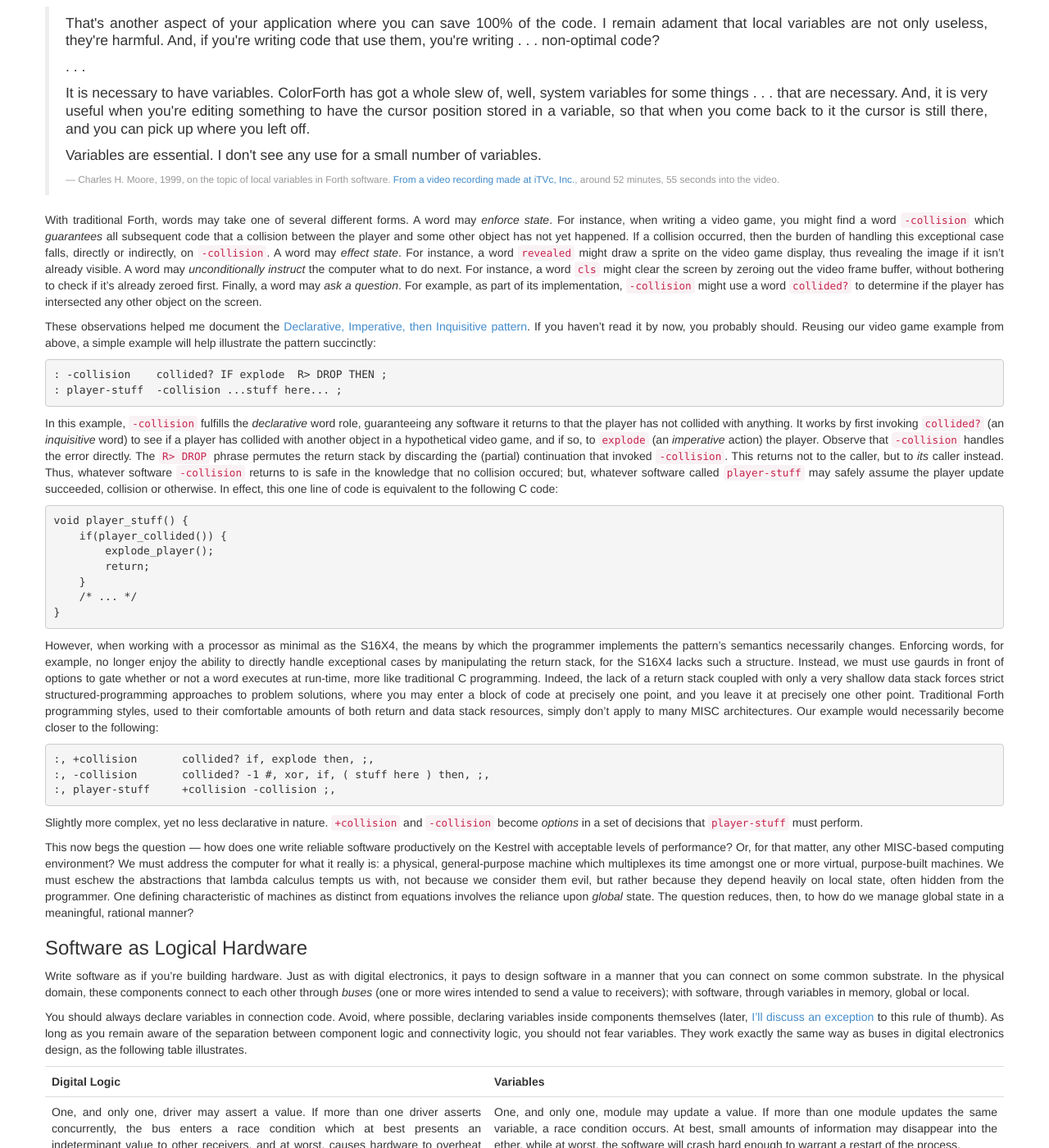
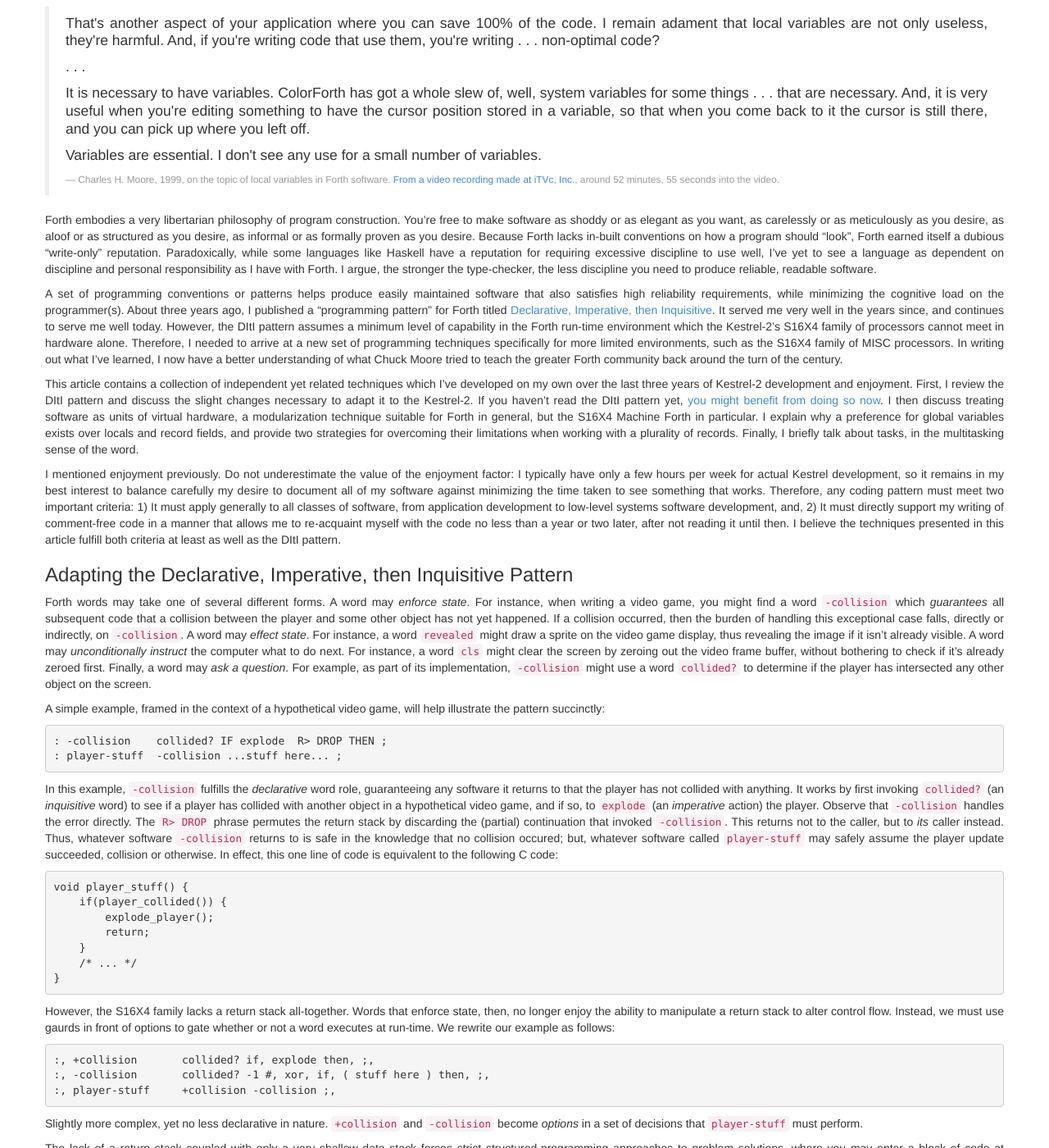
Before and after one commit to KestrelComputer/kestrel, a Jekyll site: the page built from _posts/2013-12-08-programming-without-lambdas.md, in a window 1280 px wide and 1400 px high, scrolled down 328 px. Shown: the whole window at 82% size. Built offline with Jekyll 4.4.1, drawn with Linux system fonts in a browser that asks for light colours; Markdown is read by kramdown in place of the engine named in the settings; some of the changed text lies outside the part shown.

Commit message:
Massive rewrite.

```diff
--- a/_posts/2013-12-08-programming-without-lambdas.md
+++ b/_posts/2013-12-08-programming-without-lambdas.md
@@ -26,7 +26,42 @@ date:   2013-12-08 19:00:00
  <small>Charles H. Moore, 1999, on the topic of local variables in Forth software.  <a href="https://www.youtube.com/watch?v=NK0NwqF8F0k">From a video recording made at iTVc, Inc.</a>, around 52 minutes, 55 seconds into the video.</small>
 </blockquote>
 
-With traditional Forth, words may take one of several different forms.
+Forth embodies a very libertarian philosophy of program construction.
+You're free to make software as shoddy or as elegant as you want,
+as carelessly or as meticulously as you desire,
+as aloof or as structured as you desire,
+as informal or as formally proven as you desire.
+Because Forth lacks in-built conventions on how a program should "look", Forth earned itself a dubious "write-only" reputation.
+Paradoxically, while some languages like Haskell have a reputation for requiring excessive discipline to use well,
+I've yet to see a language as dependent on discipline and personal responsibility as I have with Forth.
+I argue, the stronger the type-checker, the less discipline you need to produce reliable, readable software.
+
+A set of programming conventions or patterns helps produce easily maintained software that also satisfies high reliability requirements, while minimizing the cognitive load on the programmer(s).
+About three years ago, I published a "programming pattern" for Forth titled [Declarative, Imperative, then Inquisitive](http://sam-falvo.github.io/2010/02/27/declarative-imperative-then-inquisitive/).
+It served me very well in the years since, and continues to serve me well today.
+However, the DItI pattern assumes a minimum level of capability in the Forth run-time environment which the Kestrel-2's S16X4 family of processors cannot meet in hardware alone.
+Therefore, I needed to arrive at a new set of programming techniques specifically for more limited environments, such as the S16X4 family of MISC processors.
+In writing out what I've learned, I now have a better understanding of what Chuck Moore tried to teach the greater Forth community back around the turn of the century.
+
+This article contains a collection of independent yet related techniques which I've developed on my own over the last three years of Kestrel-2 development and enjoyment.
+First, I review the DItI pattern and discuss the slight changes necessary to adapt it to the Kestrel-2.
+If you haven't read the DItI pattern yet, [you might benefit from doing so now](http://sam-falvo.github.io/2010/02/27/declarative-imperative-then-inquisitive/).
+I then discuss treating software as units of virtual hardware, a modularization technique suitable for Forth in general, but the S16X4 Machine Forth in particular.
+I explain why a preference for global variables exists over locals and record fields, and provide two strategies for overcoming their limitations when working with a plurality of records.
+Finally, I briefly talk about tasks, in the multitasking sense of the word.
+
+I mentioned enjoyment previously.
+Do not underestimate the value of the enjoyment factor:
+I typically have only a few hours per week for actual Kestrel development, so
+it remains in my best interest to balance carefully my desire to document all of my software against minimizing the time taken to see something that works.
+Therefore, any coding pattern must meet two important criteria:
+1) It must apply generally to all classes of software, from application development to low-level systems software development, and,
+2) It must directly support my writing of comment-free code in a manner that allows me to re-acquaint myself with the code no less than a year or two later, after not reading it until then.
+I believe the techniques presented in this article fulfill both criteria at least as well as the DItI pattern.
+
+### Adapting the Declarative, Imperative, then Inquisitive Pattern
+
+Forth words may take one of several different forms.
 A word may *enforce state*.
 For instance, when writing a video game, you might find a word `-collision` which *guarantees* all subsequent code that a collision between the player and some other object has not yet happened.
 If a collision occurred, then the burden of handling this exceptional case falls, directly or indirectly, on `-collision`.
@@ -37,9 +72,7 @@ For instance, a word `cls` might clear the screen by zeroing out the video frame
 Finally, a word may *ask a question*.
 For example, as part of its implementation, `-collision` might use a word `collided?` to determine if the player has intersected any other object on the screen.
 
-These observations helped me document the [Declarative, Imperative, then Inquisitive pattern](http://sam-falvo.github.io/2010/02/27/declarative-imperative-then-inquisitive/).
-If you haven't read it by now, you probably should.
-Reusing our video game example from above, a simple example will help illustrate the pattern succinctly:
+A simple example, framed in the context of a hypothetical video game, will help illustrate the pattern succinctly:
 
     : -collision    collided? IF explode  R> DROP THEN ;
     : player-stuff  -collision ...stuff here... ;
@@ -63,15 +96,10 @@ In effect, this one line of code is equivalent to the following C code:
         /* ... */
     }
 
-However, when working with a processor as minimal as the S16X4, the means by which the programmer implements the pattern's semantics necessarily changes.
-Enforcing words, for example, no longer enjoy the ability to directly handle exceptional cases by manipulating the return stack,
-for the S16X4 lacks such a structure.
-Instead, we must use gaurds in front of options to gate whether or not a word executes at run-time, more like traditional C programming.
-Indeed, the lack of a return stack coupled with only a very shallow data stack forces strict structured-programming approaches to problem solutions,
-where you may enter a block of code at precisely one point,
-and you leave it at precisely one other point.
-Traditional Forth programming styles, used to their comfortable amounts of both return and data stack resources, simply don't apply to many MISC architectures.
-Our example would necessarily become closer to the following:
+However, the S16X4 family lacks a return stack all-together.
+Words that enforce state, then, no longer enjoy the ability to manipulate a return stack to alter control flow.
+Instead, we must use gaurds in front of options to gate whether or not a word executes at run-time.
+We rewrite our example as follows:
 
     :, +collision       collided? if, explode then, ;,
     :, -collision       collided? -1 #, xor, if, ( stuff here ) then, ;,
@@ -79,6 +107,11 @@ Our example would necessarily become closer to the following:
 
 Slightly more complex, yet no less declarative in nature.
 `+collision` and `-collision` become *options* in a set of decisions that `player-stuff` must perform.
+
+The lack of a return stack coupled with only a very shallow data stack forces strict structured-programming approaches to problem solutions,
+where you may enter a block of code at precisely one point,
+and you leave it at precisely one other point.
+Traditional Forth programming styles, used to their comfortable amounts of both return and data stack resources, simply don't apply to many MISC architectures.
 
 This now begs the question &mdash; how does one write reliable software productively on the Kestrel with acceptable levels of performance?
 Or, for that matter, any other MISC-based computing environment?
@@ -96,6 +129,7 @@ Write software as if you're building hardware.
 Just as with digital electronics, it pays to design software in a manner that you can connect on some common substrate.
 In the physical domain, these components connect to each other through *buses* (one or more wires intended to send a value to receivers);
 with software, through variables in memory, global or local.
+A variable holds some output of a module, and may serve as an input to another.
 
 <a name="ruleofthumb"></a>
 You should always declare variables in connection code.
@@ -418,6 +452,8 @@ Tasks represent a special class of imperative functionality:
 it potentially may perform a different operation on each activation.
 Philosophically, tasks view *returning* as a kind of system call operation,
 while invoking the task word implies *resuming* from where the task left off when it last returned.
+Put another way, a return instruction relinguishes the task's claim on the CPU, while
+a program which invokes it again "schedules" it.
 For those familiar with Jackson Structured Programming, you may recognize this as "program inversion."
 
 A task's *variables* defines its entire state.
```
